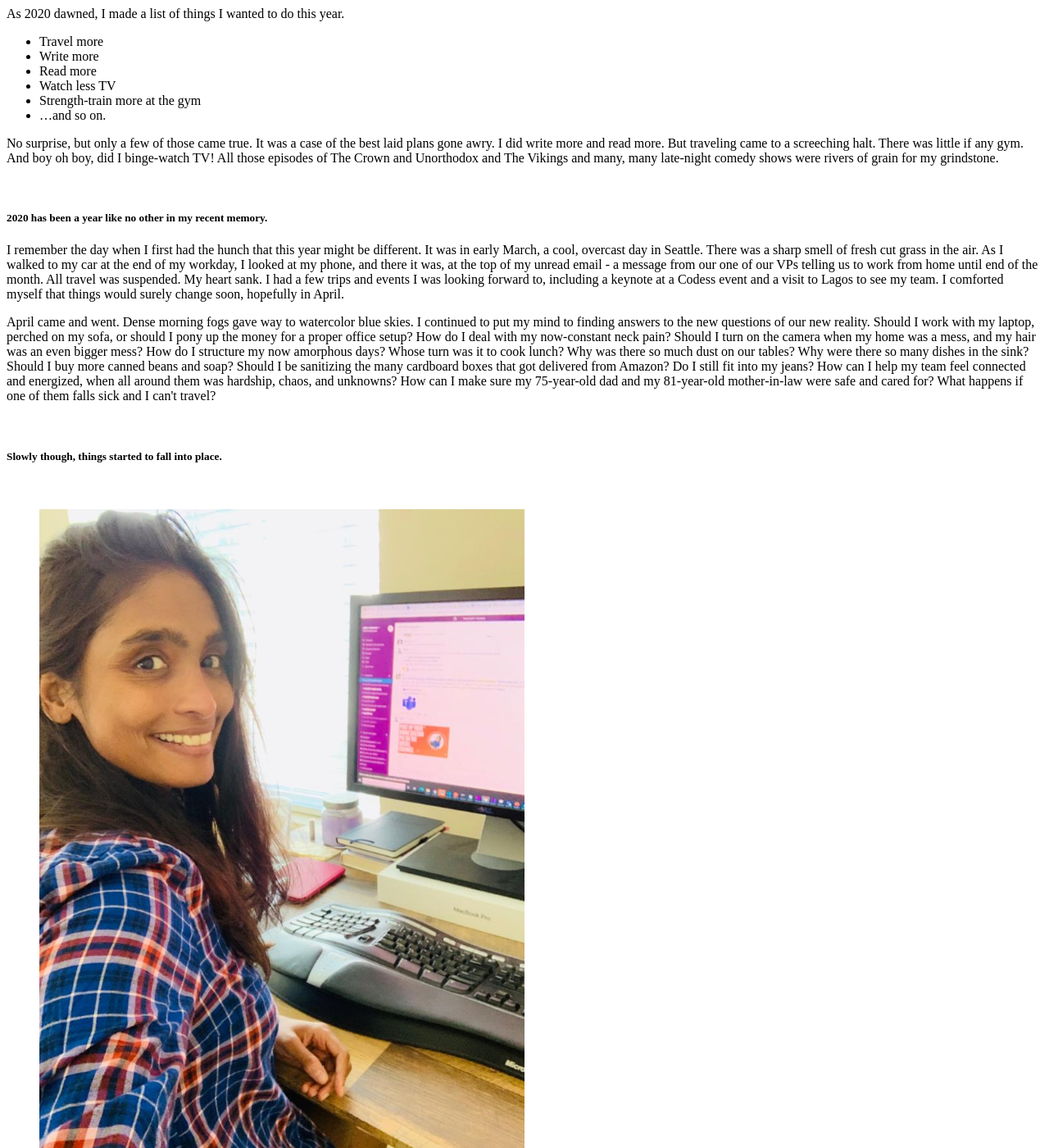
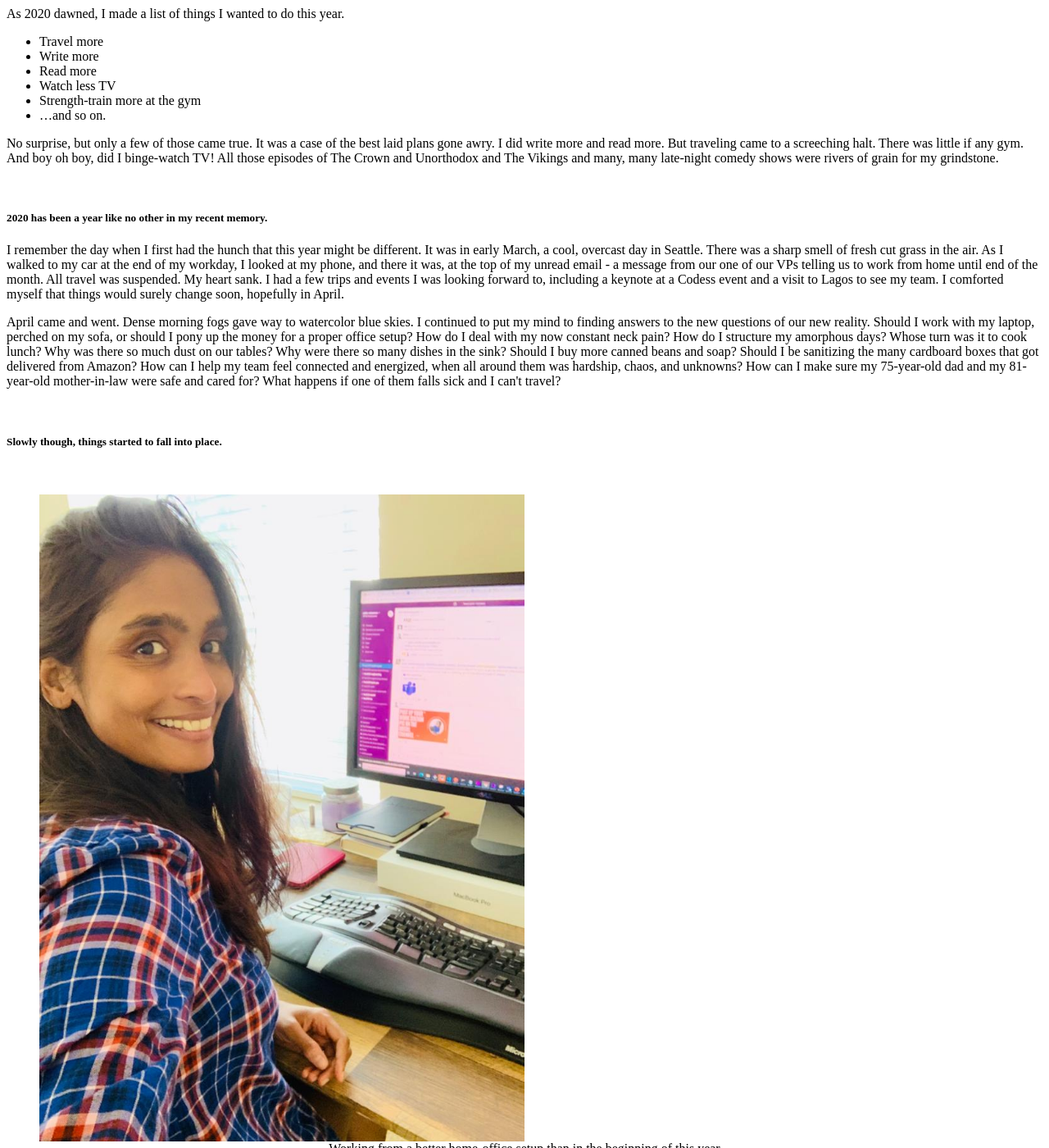
Before and after one commit to ThisisRajiRaj/thisisrajiraj.github.io, a Jekyll site: the page posts/yearinreview2020.html, which Jekyll copies as it is, in a window 1280 px wide and 1400 px high. Shown: the whole window at 82% size. Built offline with Jekyll 4.4.1, drawn with Linux system fonts in a browser that asks for light colours; some of the changed text lies outside the part shown.

Commit message:
Update yearinreview2020.html

```diff
--- a/posts/yearinreview2020.html
+++ b/posts/yearinreview2020.html
@@ -66,13 +66,12 @@ fresh cut grass in the air. As I walked
     April came and went. Dense morning fogs gave way to watercolor blue skies.
     I continued to put my mind to finding answers to the new questions of our new
     reality. Should I work with my laptop, perched on my sofa, or should I pony
-    up the money for a proper office setup? How do I deal with my now-constant
-    neck pain? Should I turn on the camera when my home was a mess, and my hair
-    was an even bigger mess? How do I structure my now amorphous days? Whose turn was it to cook lunch? Why was there so much dust on our tables?
+    up the money for a proper office setup? How do I deal with my now constant
+    neck pain? How do I structure my amorphous days? Whose turn was it to cook lunch? Why was there so much dust on our tables?
     Why were there so many dishes in the sink?
     Should I buy more canned beans and soap? Should I be sanitizing
-    the many cardboard boxes that got delivered from Amazon? Do I still fit
-    into my jeans? How can I help my team feel connected and energized, when
+    the many cardboard boxes that got delivered from Amazon?
+How can I help my team feel connected and energized, when
     all around them was hardship, chaos, and unknowns? How can I make sure my
     75-year-old dad and my 81-year-old mother-in-law were safe and cared for?
     What happens if one of them falls sick and I can't travel?
@@ -104,12 +103,9 @@ job where I could work from home, and no itty-bitty human dependent on me. I cre
 </p>
 <p>
     Of course, there were still
-    unimaginable losses and tragedies happening around the globe. No measure
-    of habits and rituals would
-ease the dreadful pain in your heart when you think of that.
-    But I started
+    unimaginable losses and tragedies happening around the globe. But I started
     feeling less out-of-rhythm in our new reality. I even began to appreciate the
-    unexpected blessings it bestowed on me.
+    unexpected small blessings it bestowed on me.
 </p>
 <p>
 Working from home, I missed seeing my team. But I didn't have to spend quite so much time in
```
